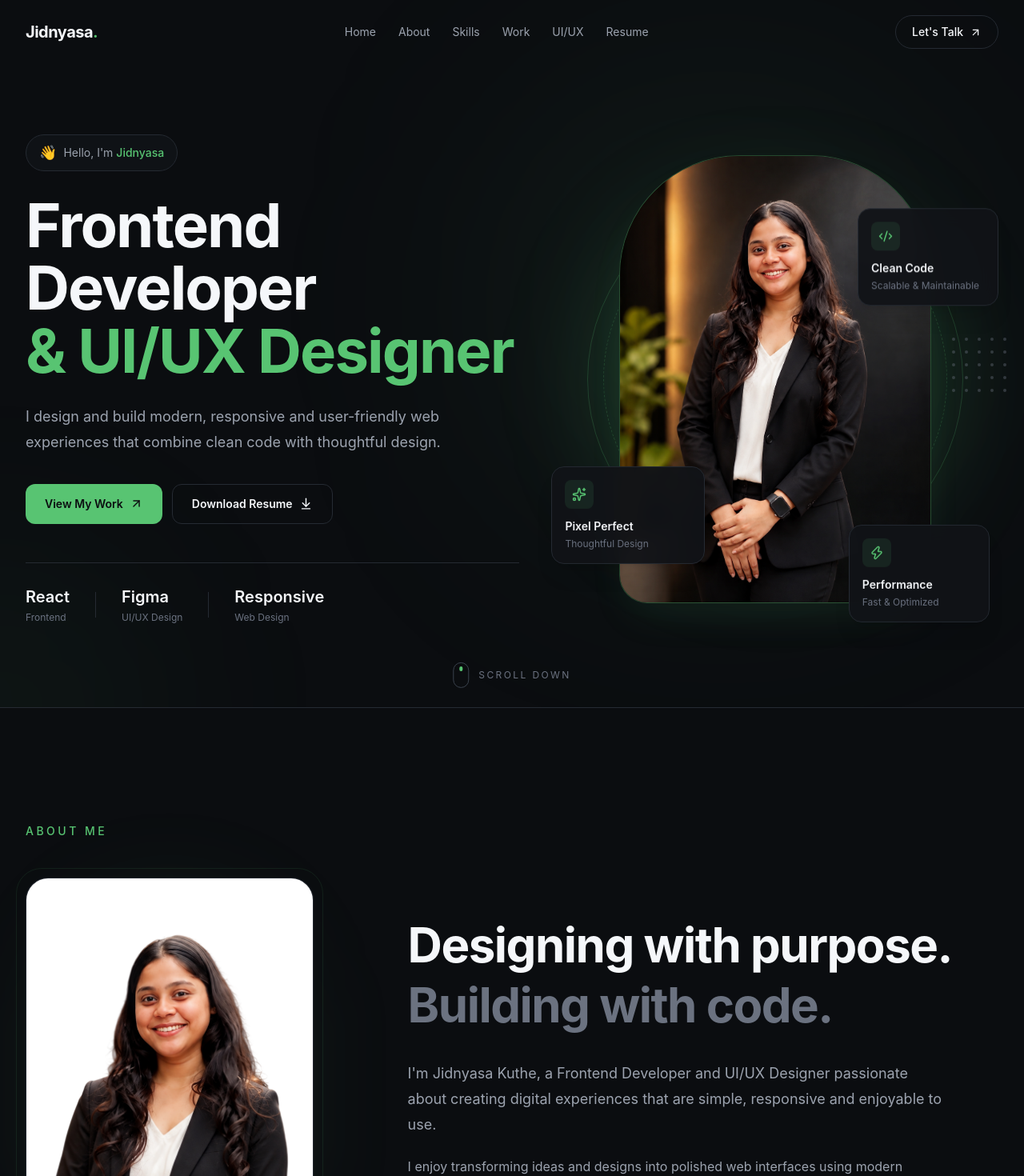
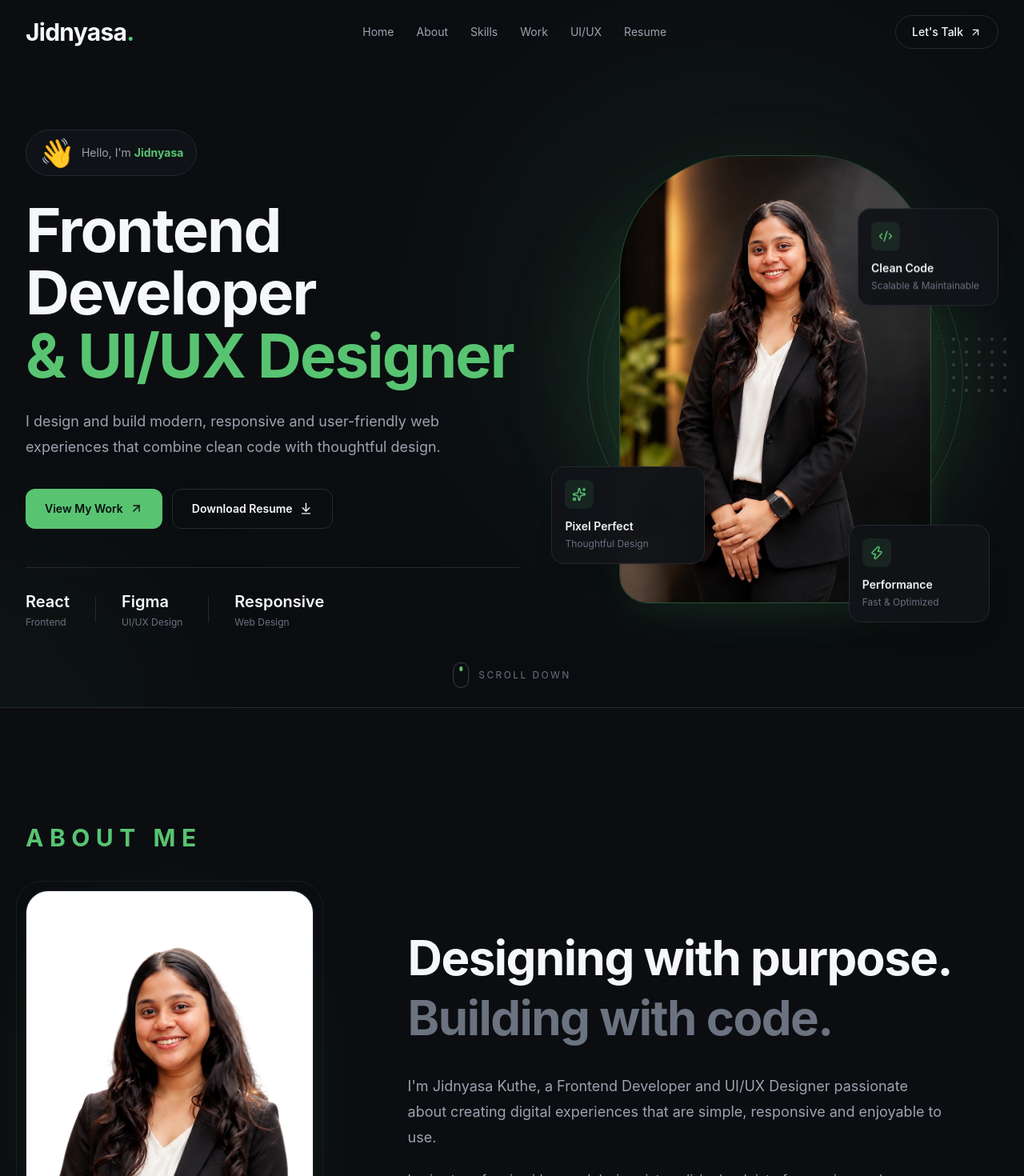
Before and after one commit to jidnya18/jidnyasa-portfolio, a React (Vite) app: page / in a window 1280 px wide. Shown: the top 1470 px of the page at 80% size. Built offline with nearby package versions, Linux system fonts and the light colour scheme.

Commit message:
Update portfolio

```diff
--- a/src/components/Navbar.jsx
+++ b/src/components/Navbar.jsx
@@ -47,7 +47,7 @@ function Navbar() {
           <a
             href="#home"
             onClick={closeMenu}
-            className="text-xl font-bold tracking-tight text-[#f5f7fa]"
+            className="text-3xl font-bold tracking-tight text-[#f5f7fa]"
           >
             Jidnyasa
             <span className="text-[#58c472]">.</span>
--- a/src/sections/About.jsx
+++ b/src/sections/About.jsx
@@ -6,29 +6,7 @@ import {
   Layers3,
 } from "lucide-react";
 
-// const highlights = [
-//   {
-//     number: "01",
-//     title: "Design",
-//     description:
-//       "Creating clean and intuitive interfaces with a strong focus on usability, visual hierarchy and consistency.",
-//     icon: Brush,
-//   },
-//   {
-//     number: "02",
-//     title: "Develop",
-//     description:
-//       "Turning designs into responsive and interactive web experiences using modern frontend technologies.",
-//     icon: Code2,
-//   },
-//   {
-//     number: "03",
-//     title: "Deliver",
-//     description:
-//       "Building polished experiences that work smoothly across different screen sizes and devices.",
-//     icon: Layers3,
-//   },
-// ];
+
 const highlights = [
   {
     number: "01",
@@ -73,7 +51,7 @@ function About() {
           viewport={{ once: true, amount: 0.2 }}
           transition={{ duration: 0.6 }}
         >
-          <p className="mb-12 text-sm font-medium uppercase tracking-[0.25em] text-[#58c472]">
+          <p className="mb-12 text-3xl font-bold  uppercase tracking-[0.25em] text-[#58c472]">
             About Me
           </p>
 
--- a/src/sections/Contact.jsx
+++ b/src/sections/Contact.jsx
@@ -56,7 +56,7 @@ function Contact() {
           transition={{ duration: 0.6 }}
           className="max-w-4xl"
         >
-          <p className="mb-4 text-sm font-medium uppercase tracking-[0.25em] text-[#58c472]">
+          <p className="mb-4 text-3xl font-bold uppercase tracking-[0.25em] text-[#58c472]">
             Get In Touch
           </p>
 
--- a/src/sections/Hero.jsx
+++ b/src/sections/Hero.jsx
@@ -30,11 +30,11 @@ function Hero() {
           >
             {/* Small introduction */}
             <div className="mb-7 inline-flex items-center gap-2 rounded-full border border-[#252a32] bg-[#111418]/80 px-4 py-2 text-sm text-[#9ca3af] backdrop-blur-sm">
-              <span className="text-lg">👋</span>
+              <span className="text-4xl">👋</span>
 
               <span>
                 Hello, I'm{" "}
-                <span className="font-medium text-[#58c472]">
+                <span className="font-bold text-[#58c472]">
                   Jidnyasa
                 </span>
               </span>
--- a/src/sections/Projects.jsx
+++ b/src/sections/Projects.jsx
@@ -64,7 +64,7 @@ const projects = [
           viewport={{ once: true }}
           transition={{ duration: 0.6 }}
         >
-          <p className="mb-4 text-sm font-medium uppercase tracking-[0.25em] text-[#58c472]">
+          <p className="mb-4 text-3xl font-bold uppercase tracking-[0.25em] text-[#58c472]">
             Selected Work
           </p>
 
--- a/src/sections/Resume.jsx
+++ b/src/sections/Resume.jsx
@@ -43,7 +43,7 @@ function Resume() {
           className="flex flex-col gap-8 md:flex-row md:items-end md:justify-between"
         >
           <div className="max-w-3xl">
-            <p className="mb-4 text-sm font-medium uppercase tracking-[0.25em] text-[#58c472]">
+            <p className="mb-4 text-3xl font-bold uppercase tracking-[0.25em] text-[#58c472]">
               Resume
             </p>
 
--- a/src/sections/Skills.jsx
+++ b/src/sections/Skills.jsx
@@ -17,7 +17,7 @@ function Skills() {
           transition={{ duration: 0.6 }}
           className="max-w-3xl"
         >
-          <p className="mb-4 text-sm font-medium uppercase tracking-[0.25em] text-[#58c472]">
+          <p className="mb-4 text-3xl font-bold uppercase tracking-[0.25em] text-[#58c472]">
             Skills
           </p>
 
--- a/src/sections/UIUX.jsx
+++ b/src/sections/UIUX.jsx
@@ -89,7 +89,7 @@ function UIUX() {
           transition={{ duration: 0.6 }}
           className="max-w-3xl"
         >
-          <p className="mb-4 text-sm font-medium uppercase tracking-[0.25em] text-[#58c472]">
+          <p className="mb-4 text-3xl font-bold uppercase tracking-[0.25em] text-[#58c472]">
             UI/UX Design
           </p>
 
```
